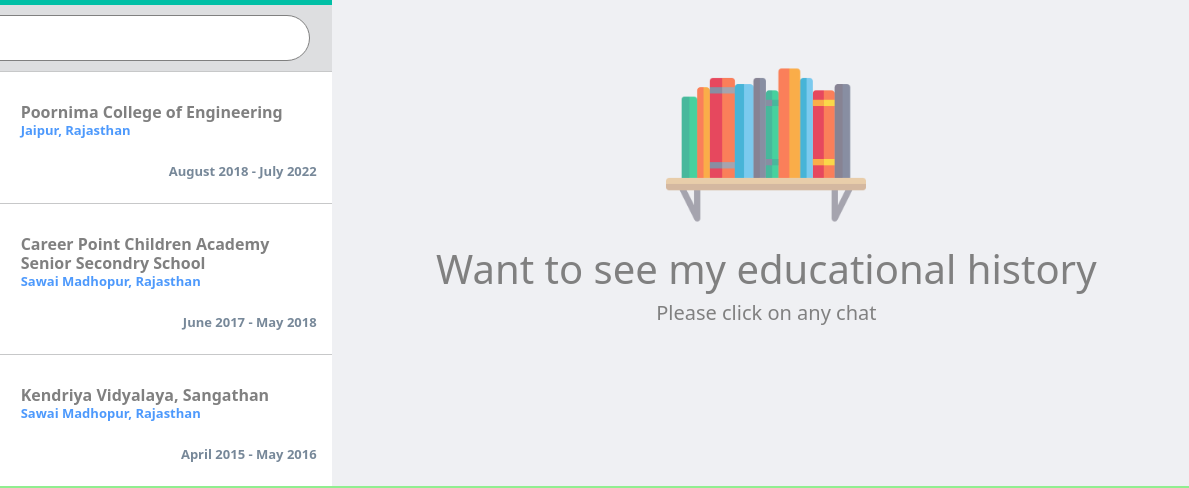
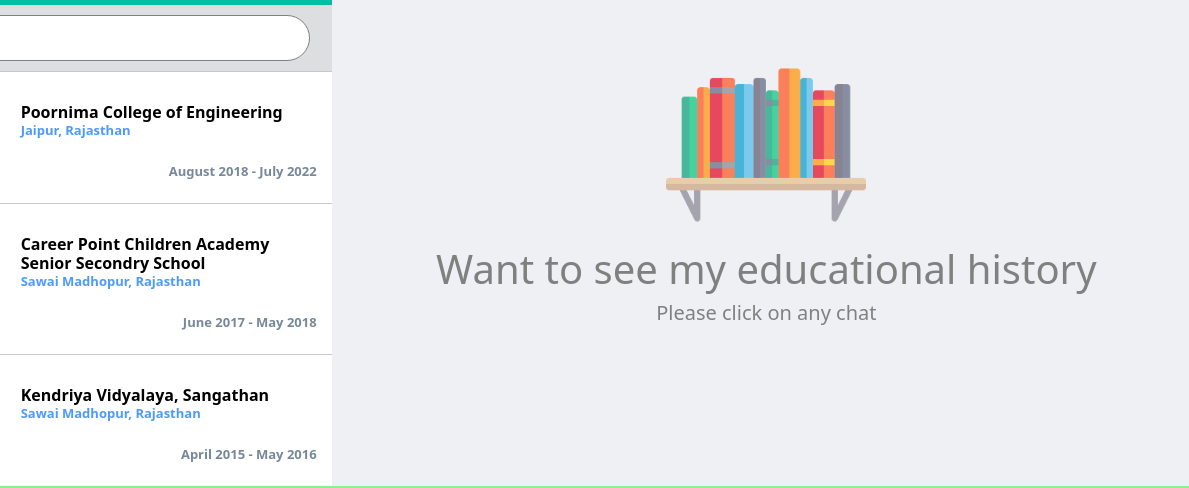
Before and after one commit to sudhanshu2900/SG-Portfolio.github.io, a plain HTML site: page index.html in a window 1280 px wide. Shown: the part 811-1299 px from the top of the page, 91-1280 px from the left. Drawn offline with nearby package versions, Linux system fonts and the light colour scheme.

Commit message:
Update index.html

```diff
--- a/index.html
+++ b/index.html
@@ -239,7 +239,7 @@
             </div>
             <div class="col-lg-9 col-md-9 col-sm-9" style="padding: 15px; line-height: 1.4px;">
               <a onClick="changeClg()" href="#content" style="cursor: pointer;"><div id="clg">
-                <h6 style="font-weight: 700;">Poornima College of Engineering</h6>
+                <h6 style="font-weight: 700; color: black;">Poornima College of Engineering</h6>
                 <p style="color: rgb(77, 153, 252); font-weight: 600; font-size: 13px;">Jaipur, Rajasthan</p>
                 <br/><br/><br/><br/><br/><br/><br/><br/><br/><br/><br/><br/>
                 <h5 style="text-align: end; font-weight: 600; color: lightslategrey; font-size: 13px;">August 2018 - July 2022</h5>
@@ -253,7 +253,7 @@
             </div>
             <div class="col-lg-9 col-md-9 col-sm-9" style="padding: 15px; line-height: 1.4px;">
               <a onClick="changeTwscol()" href="#content" style="cursor: pointer;"><div id="twScol">
-                <h6 id='twScol' style="font-weight: 700;">Career Point Children Academy Senior Secondry School</h6>
+                <h6 id='twScol' style="font-weight: 700; color: black;">Career Point Children Academy Senior Secondry School</h6>
                 <p style="color: rgb(77, 153, 252); font-weight: 600; font-size: 13px;">Sawai Madhopur, Rajasthan</p>
                 <br/><br/><br/><br/><br/><br/><br/><br/><br/><br/><br/><br/>
                 <h5 style="text-align: end; font-weight: 600; color: lightslategrey; font-size: 13px;">June 2017 - May 2018</h5>
@@ -267,7 +267,7 @@
             </div>
             <div class="col-lg-9 col-md-9 col-sm-9 tnScol" style="padding: 15px; line-height: 1.4px;">
               <a onClick="changeTnscol()" href="#content" style="cursor: pointer;"><div id="tnScol">
-                <h6 style="font-weight: 700;">Kendriya Vidyalaya, Sangathan</h6>
+                <h6 style="font-weight: 700; color: black;">Kendriya Vidyalaya, Sangathan</h6>
                 <p style="color: rgb(77, 153, 252); font-weight: 600; font-size: 13px;">Sawai Madhopur, Rajasthan</p>
                 <br/><br/><br/><br/><br/><br/><br/><br/><br/><br/><br/><br/>
                 <h5 style="text-align: end; font-weight: 600; color: lightslategrey; font-size: 13px;">April 2015 - May 2016</h5>
```
